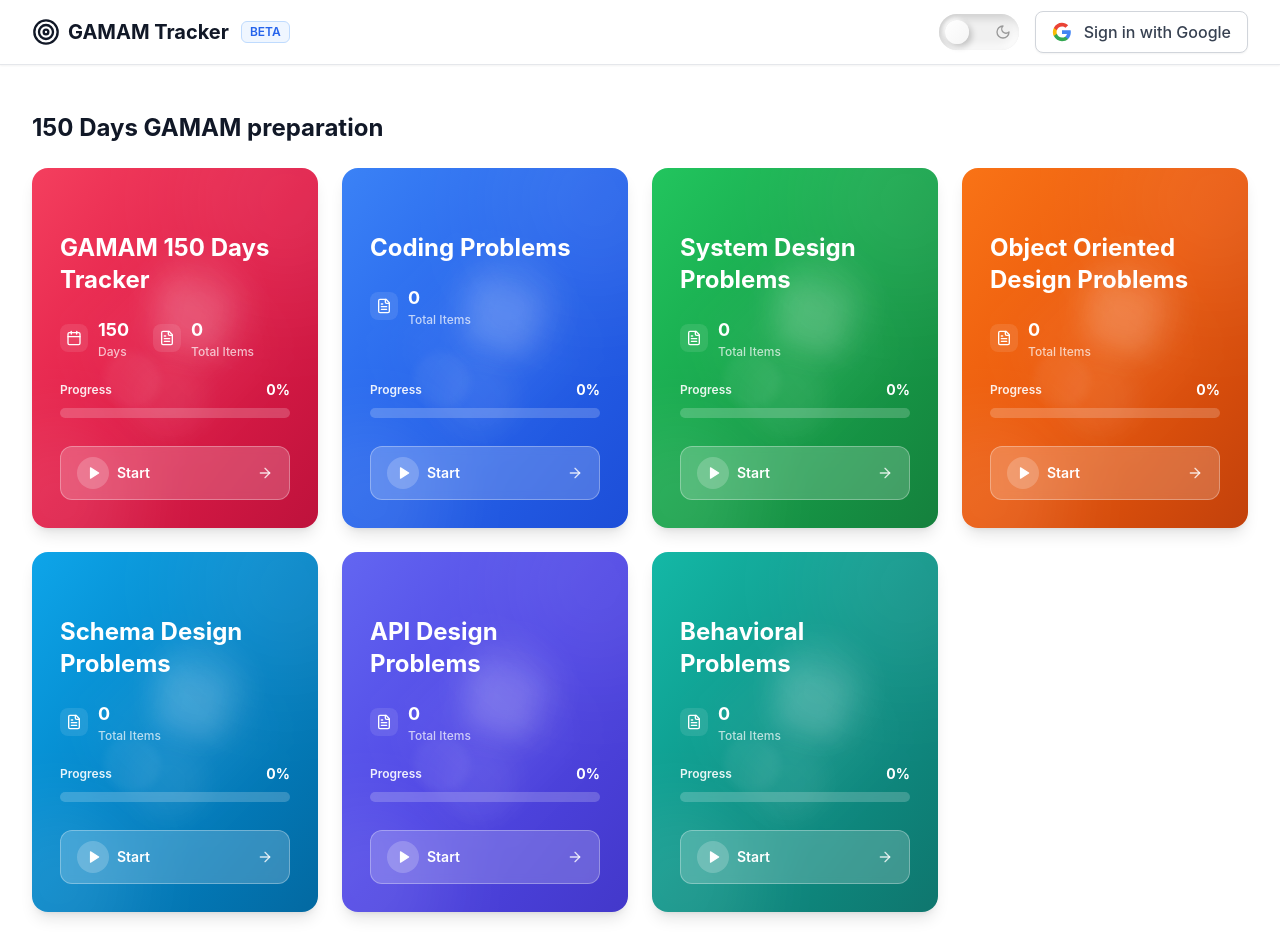
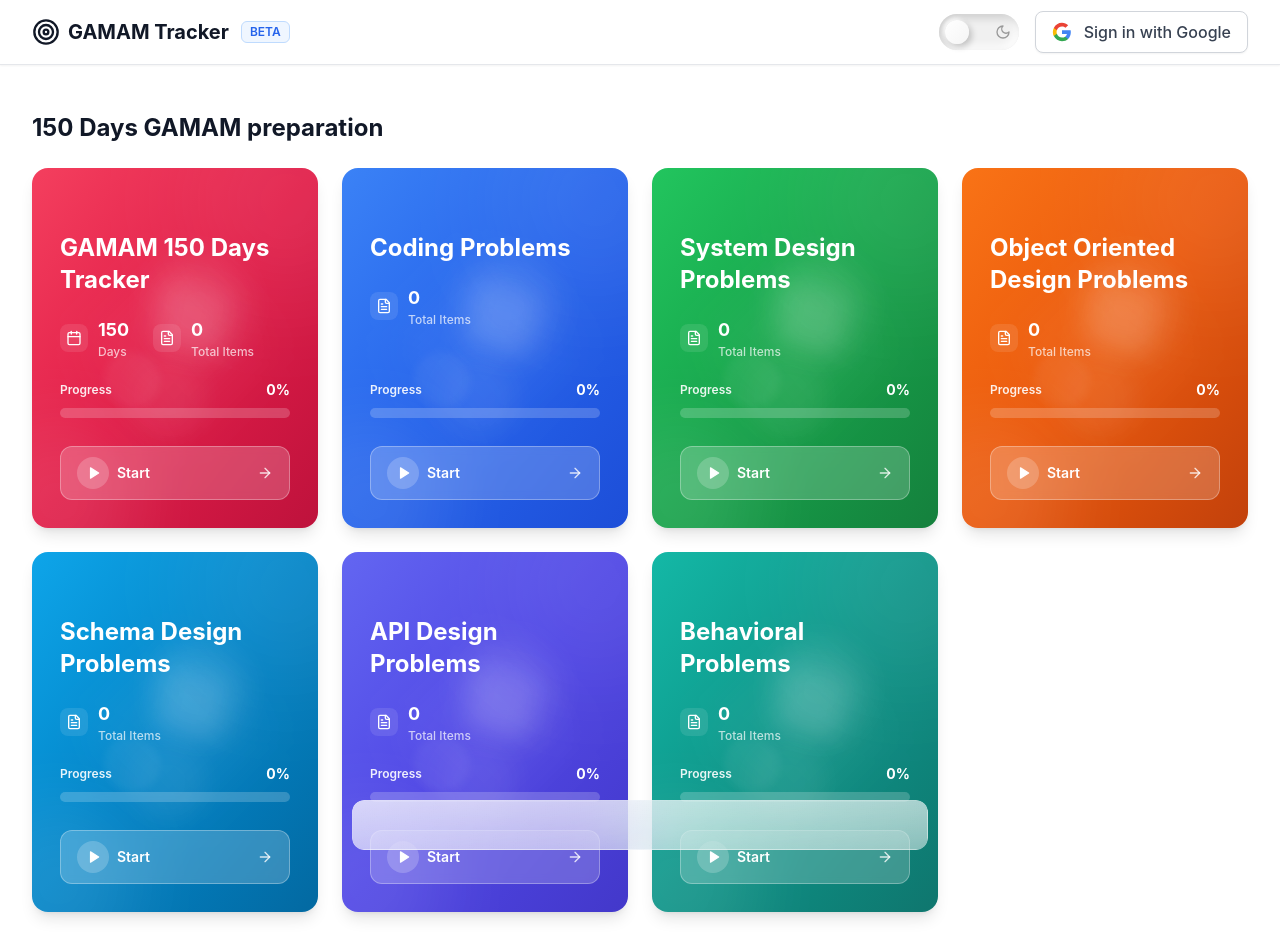
Before and after one commit to ShouravAhmed/GTracker, a Next.js app: page / in a window 1280 px wide. Shown: the top 952 px of the page. Built offline with nearby package versions, Linux system fonts and the light colour scheme; no server answers; the database is empty.

Commit message:
adding google ads and buy me a cofee

```diff
--- a/app/layout.tsx
+++ b/app/layout.tsx
@@ -1,9 +1,11 @@
 import type { Metadata } from 'next'
+import Script from 'next/script'
 import './globals.css'
 import Navbar from '@/components/Navbar'
 import { ThemeProvider } from '@/components/ThemeProvider'
 import { QueryProvider } from '@/lib/query-client'
 import { ErrorBoundary } from '@/components/ErrorBoundary'
+import StickyBottomAd from '@/components/StickyBottomAd'
 
 export const metadata: Metadata = {
   title: 'GAMAM Technical Interview Tracker',
@@ -18,11 +20,18 @@
   return (
     <html lang="en" suppressHydrationWarning>
       <body className="antialiased">
+        <Script
+          async
+          src="https://pagead2.googlesyndication.com/pagead/js/adsbygoogle.js?client=ca-pub-2976832659170857"
+          strategy="afterInteractive"
+          crossOrigin="anonymous"
+        />
         <ErrorBoundary>
           <QueryProvider>
             <ThemeProvider>
               <Navbar />
               <main className="pt-16">{children}</main>
+              <StickyBottomAd />
             </ThemeProvider>
           </QueryProvider>
         </ErrorBoundary>
--- /dev/null
+++ b/components/StickyBottomAd.tsx
@@ -0,0 +1,133 @@
+'use client'
+
+import { useEffect, useState, useRef } from 'react'
+
+declare global {
+  interface Window {
+    adsbygoogle: unknown[]
+  }
+}
+
+const DELAY_MS = 7000 // 7 seconds
+const AD_CHECK_DELAY = 3000 // Check if ad loaded after 3 seconds
+
+export default function StickyBottomAd() {
+  const [isVisible, setIsVisible] = useState(false)
+  const [showFallback, setShowFallback] = useState(false)
+  const adRef = useRef<HTMLDivElement>(null)
+  const timeoutRef = useRef<NodeJS.Timeout | null>(null)
+  const adCheckRef = useRef<NodeJS.Timeout | null>(null)
+
+  useEffect(() => {
+    // Set timeout to show ad after delay on every page load
+    timeoutRef.current = setTimeout(() => {
+      setIsVisible(true)
+    }, DELAY_MS)
+
+    return () => {
+      if (timeoutRef.current) {
+        clearTimeout(timeoutRef.current)
+      }
+      if (adCheckRef.current) {
+        clearTimeout(adCheckRef.current)
+      }
+    }
+  }, [])
+
+  useEffect(() => {
+    // Initialize AdSense after component mounts and ad becomes visible
+    if (isVisible && typeof window !== 'undefined') {
+      try {
+        // Ensure adsbygoogle array exists
+        window.adsbygoogle = window.adsbygoogle || []
+
+        // Push ad configuration
+        window.adsbygoogle.push({})
+
+        // Check if ad loaded after a delay
+        adCheckRef.current = setTimeout(() => {
+          if (adRef.current) {
+            const adElement = adRef.current
+            // Check if ad has content (AdSense adds iframes or content)
+            const hasContent =
+              adElement.querySelector('iframe') !== null ||
+              adElement.querySelector('ins > *') !== null ||
+              adElement.offsetHeight > 50 // AdSense ads typically have height
+
+            if (!hasContent) {
+              setShowFallback(true)
+            }
+          }
+        }, AD_CHECK_DELAY)
+      } catch (error) {
+        console.error('Error initializing AdSense:', error)
+        setShowFallback(true)
+      }
+    }
+  }, [isVisible])
+
+  return (
+    <div
+      className={`fixed bottom-0 left-0 right-0 z-50 flex justify-center px-2 sm:px-4 pb-1 sm:pb-2 transition-transform duration-500 ease-out ${
+        isVisible ? 'translate-y-0' : 'translate-y-full'
+      }`}
+      aria-label="Advertisement"
+    >
+      <div className="relative w-full max-w-xs sm:max-w-sm md:max-w-md lg:max-w-lg xl:max-w-xl rounded-xl overflow-hidden">
+        {/* Glassmorphism Background */}
+        <div className="absolute inset-0 backdrop-blur-2xl bg-gradient-to-br from-white/70 via-white/60 to-white/50 dark:from-gray-900/70 dark:via-gray-900/60 dark:to-gray-900/50 border border-white/30 dark:border-gray-700/40 shadow-[0_8px_32px_0_rgba(31,38,135,0.37)] dark:shadow-[0_8px_32px_0_rgba(0,0,0,0.5)]" />
+
+        {/* Inner Glow Effect */}
+        <div className="absolute inset-0 bg-gradient-to-br from-white/20 to-transparent dark:from-white/5 dark:to-transparent rounded-xl pointer-events-none" />
+
+        {/* AdSense Container - Responsive */}
+        <div className="relative p-0.5 sm:p-1 md:p-1.5 w-full z-10 min-h-[50px] flex items-center justify-center">
+          {showFallback ? (
+            <div className="w-full flex items-center justify-between px-2 sm:px-3 py-1 gap-2 sm:gap-3">
+              {/* Left side - Main message */}
+              <div className="flex items-center gap-2 flex-1 min-w-0">
+                <div className="flex-shrink-0 text-base sm:text-lg">🎯</div>
+                <div className="flex flex-col min-w-0">
+                  <div className="text-xs sm:text-sm font-semibold text-gray-700 dark:text-gray-300 truncate">
+                    Support GAMAM Tracker
+                  </div>
+                  <div className="text-[10px] sm:text-xs text-gray-600 dark:text-gray-400 truncate">
+                    Free & Open Source
+                  </div>
+                </div>
+              </div>
+
+              {/* Right side - Features */}
+              <div className="flex items-center gap-1.5 sm:gap-2 flex-shrink-0">
+                <div className="flex items-center gap-1 text-[10px] sm:text-xs text-gray-500 dark:text-gray-500">
+                  <span>🚀</span>
+                  <span className="hidden sm:inline">Resources</span>
+                </div>
+                <div className="w-px h-4 bg-gray-300 dark:bg-gray-600" />
+                <div className="flex items-center gap-1 text-[10px] sm:text-xs text-gray-500 dark:text-gray-500">
+                  <span>📚</span>
+                  <span className="hidden sm:inline">Tools</span>
+                </div>
+                <div className="w-px h-4 bg-gray-300 dark:bg-gray-600" />
+                <div className="flex items-center gap-1 text-[10px] sm:text-xs text-gray-500 dark:text-gray-500">
+                  <span>💡</span>
+                  <span className="hidden sm:inline">Prep</span>
+                </div>
+              </div>
+            </div>
+          ) : (
+            <ins
+              ref={adRef}
+              className="adsbygoogle block text-center w-full"
+              style={{ display: 'block' }}
+              data-ad-client="ca-pub-2976832659170857"
+              data-ad-slot="7126474029"
+              data-ad-format="auto"
+              data-full-width-responsive="true"
+            />
+          )}
+        </div>
+      </div>
+    </div>
+  )
+}
```
Also changed, not shown: public/ads.txt (added).
